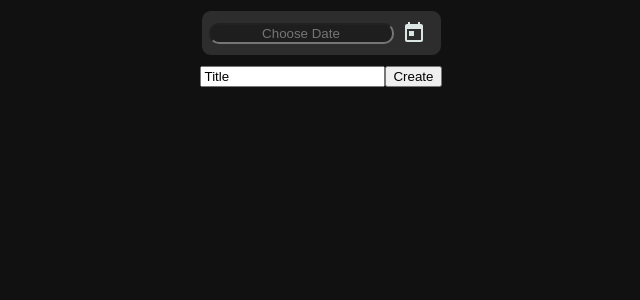
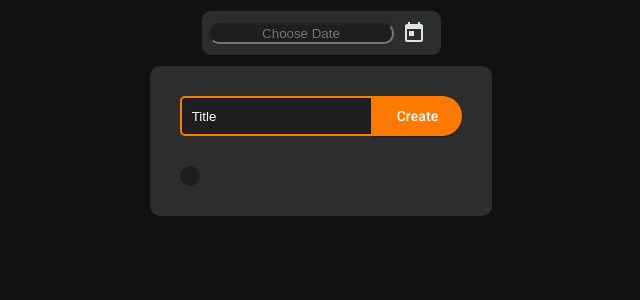
Before and after one commit to D05Col/ToDoList, an Angular app in the folder to-do-list/: page / in a window 1280 px wide. Shown: the top 300 px of the page, without its empty margins (319-959 px from the left). Built offline with nearby package versions, Linux system fonts and the light colour scheme.

Commit message:
made normal buttons, mat buttons. Styled app to look like designs

```diff
--- a/to-do-list/src/app/app.component.html
+++ b/to-do-list/src/app/app.component.html
@@ -3,7 +3,7 @@
     <section id="date-picker">
       <app-date-picker />
     </section>
-    <section class="name-and-list">
+    <section id="name-and-list">
       <app-title-input />
       <app-task-list />
     </section>
--- a/to-do-list/src/app/app.component.scss
+++ b/to-do-list/src/app/app.component.scss
@@ -1,8 +1,17 @@
+@import './../styles.scss';
 // Not sure if centering main is good practice, but then again I'm not a professional CSSer
-
 .content {
     display: flex;
     align-items: center;
     flex-direction: column;
     flex-wrap: wrap;
 }
+
+#name-and-list{
+    background-color: $frame;
+    display: flex;
+    flex-direction: column;
+    justify-content: center;
+    padding: 30px;
+    border-radius: 10px;
+}
--- a/to-do-list/src/app/task-list/task-list.component.html
+++ b/to-do-list/src/app/task-list/task-list.component.html
@@ -1,23 +1,23 @@
 <div id="task-list-wrapper">
-    <ul>
-        <li *ngFor="let item of taskService.tasks()">
+    <table>
+        <tr *ngFor="let item of taskService.tasks()">
             @if(item.completed) {
-                <div class="task-item complete">
-                    <span>{{ item.title }} {{ item.date }}</span>
+                <div class="task-item">
+                    <span class="item-title">{{ item.title }} {{ item.date }}</span>
 
-                    <button mat-stroked-button id="delete-button" (click)="Remove(item.id)">Delete</button>
+                    <button mat-raised-button id="delete-button" (click)="Remove(item.id)">Delete</button>
                 </div>
             }
             @else{
-                <div class="task-item active">
-                    <span>{{ item.title }}</span>
+                <div class="task-item">
+                    <span class="item-title">{{ item.title }}</span>
 
                     <div id="button-wrapper">
-                        <button mat-stroked-button id="complete-button" (click)="Complete(item.id)">Complete</button>
-                        <button mat-stroked-button id="delete-button" (click)="Remove(item.id)">Delete</button>
+                        <button mat-raised-button id="complete-button" (click)="Complete(item.id)">Complete</button>
+                        <button mat-raised-button id="delete-button" (click)="Remove(item.id)">Delete</button>
                     </div>
                 </div>
             }
-        </li>
-    </ul>
+        </tr>
+    </table>
 </div>
--- a/to-do-list/src/app/task-list/task-list.component.scss
+++ b/to-do-list/src/app/task-list/task-list.component.scss
@@ -1,18 +1,35 @@
 @import './../../styles.scss';
-li{
-    list-style-type: none;
+
+table {
+    background-color: $foreground;
+    border-radius: 10px;
+    padding: 10px;
 }
+
 .task-item{
     display: flex;
+    justify-content: space-between;
+    color: $white;
     align-items: center;
-}
-#button-wrapper {
-    align-items: end;
+    padding: 10px;
+    margin-bottom: 5px;
+    border-width: 0px;
+    border-bottom: 2px;
+    border-style: solid;
+    border-color: $orange;
+    button {
+        margin: 5px;
+        padding: 10px;
+        height: fit-content;
+        width: fit-content;
+    }
 }
 
-.complete{
+#delete-button{
+    color: $white;
+    background-color: $red;
+}
+#complete-button {
+    color: $white;
     background-color: $green;
 }
-.active{
-    background-color: $red;
-}
--- a/to-do-list/src/app/title-input/title-input.component.html
+++ b/to-do-list/src/app/title-input/title-input.component.html
@@ -1,5 +1,5 @@
 
 <div id="title-input-wrapper">
     <input id="title" type="text" [(ngModel)]="currentTitle" />
-    <button (click)="Add()">Create</button>
+    <button mat-raised-button (click)="Add()">Create</button>
 </div>
--- a/to-do-list/src/app/title-input/title-input.component.sass
+++ /dev/null
@@ -1,5 +0,0 @@
-
- #title-input-wrapper {
-    display: flex;
-    justify-content: center;
-    }
--- a/to-do-list/src/app/title-input/title-input.component.scss
+++ b/to-do-list/src/app/title-input/title-input.component.scss
@@ -0,0 +1,25 @@
+@import './../../styles.scss';
+
+#title-input-wrapper {
+    display: flex;
+    justify-content: center;
+    margin-bottom: 30px;
+    input {
+        background-color: $foreground;
+        color: $white;
+        border: 2px;
+        border-style: solid;
+        border-color: $orange;
+        border-top-left-radius: 5px;
+        border-bottom-left-radius: 5px;
+        padding-left: 10px;
+
+    }
+    button {
+        color: $white;
+        background-color: $orange;
+        border-top-left-radius: 0px;
+        border-bottom-left-radius: 0px;
+
+    }
+}
--- a/to-do-list/src/app/title-input/title-input.component.ts
+++ b/to-do-list/src/app/title-input/title-input.component.ts
@@ -1,10 +1,11 @@
 import { Component, inject } from '@angular/core';
 import { TaskServiceService } from '../services/task-service.service';
 import { FormsModule, } from '@angular/forms';
+import { MatButtonModule } from '@angular/material/button';
 
 @Component({
   selector: 'app-title-input',
-  imports: [FormsModule],
+  imports: [FormsModule, MatButtonModule],
   templateUrl: './title-input.component.html',
   styleUrl: './title-input.component.scss'
 })
--- a/to-do-list/src/styles.scss
+++ b/to-do-list/src/styles.scss
@@ -12,4 +12,4 @@ body {
     margin: 0;
     font-family: "Roboto", "Helvetica Neue", sans-serif;
     background-color: $background;
-    }
+}
```
